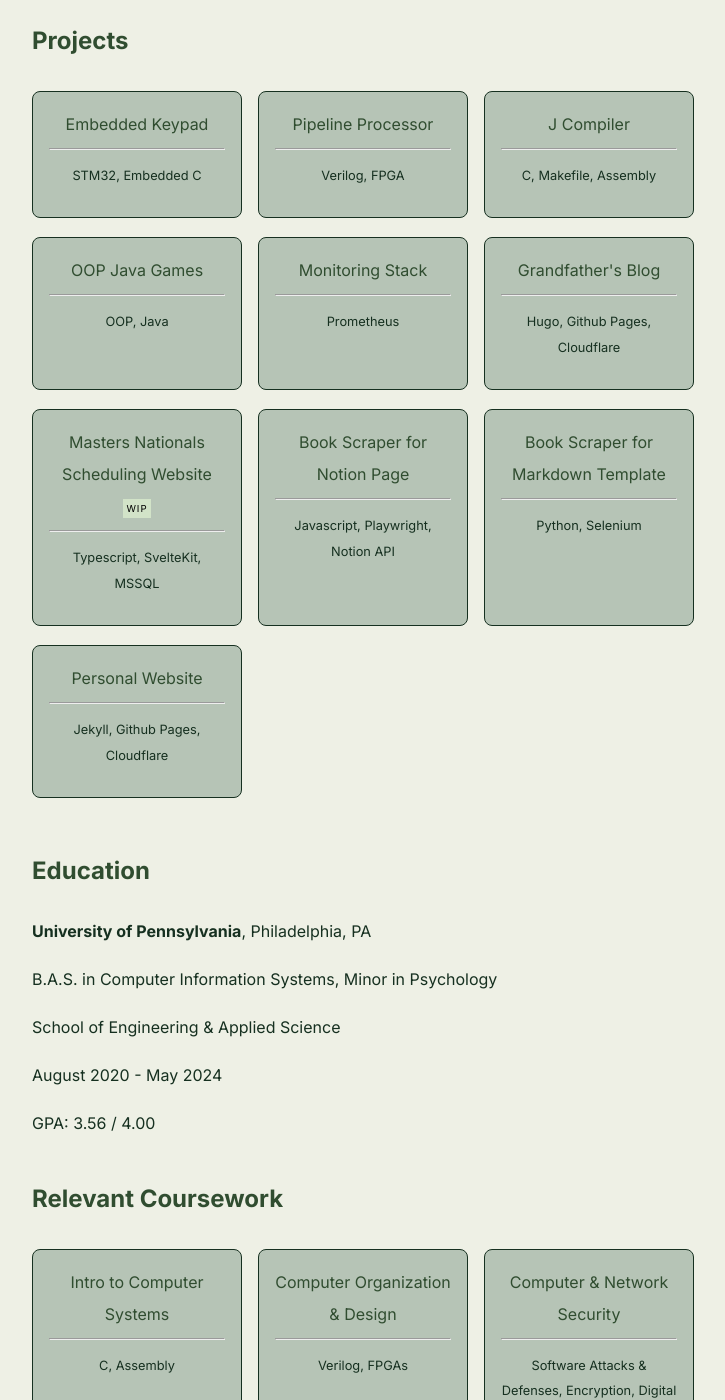
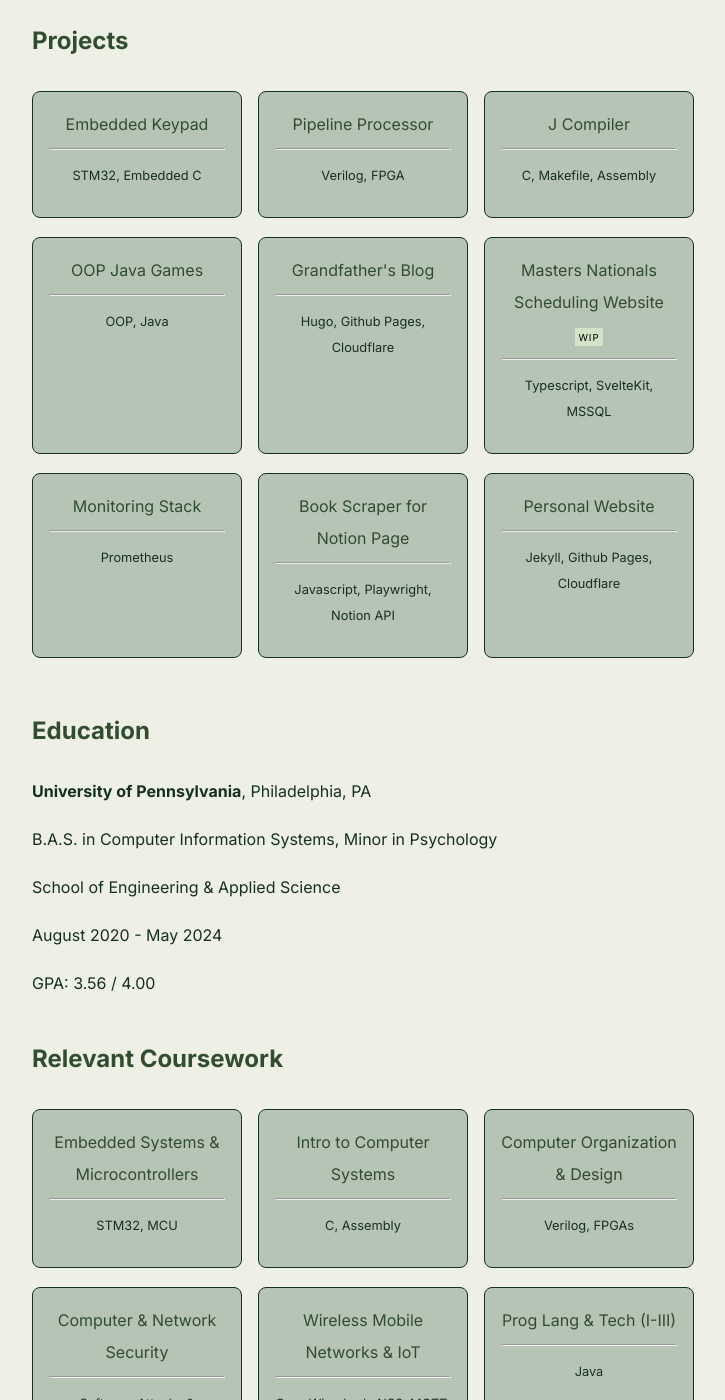
Before and after one commit to ivy-phngyn/portfolio, a Jekyll site: the page built from index.md, in a window 1280 px wide and 1400 px high, scrolled down 284 px. Shown: the whole window, without its empty margins (248-973 px from the left). Built offline with Jekyll 4.4.1, drawn with Linux system fonts in a browser that asks for light colours; some of the changed text lies outside the part shown.

Commit message:
added mcu stuff

```diff
--- a/_data/home.yml
+++ b/_data/home.yml
@@ -19,9 +19,6 @@ project_entries:
   - title: OOP Java Games
     url: proj10
     desc: OOP, Java
-  - title: Monitoring Stack
-    url: proj05
-    desc: Prometheus
   - title: Grandfather's Blog
     url: proj06
     desc: Hugo, Github Pages, Cloudflare
@@ -29,18 +26,21 @@ project_entries:
     url: proj01
     highlight: WIP
     desc: Typescript, SvelteKit, MSSQL
+  - title: Monitoring Stack
+    url: proj05
+    desc: Prometheus
   - title: Book Scraper for Notion Page
     url: proj00
     desc: Javascript, Playwright, Notion API
-  - title: Book Scraper for Markdown Template
-    url: proj03
-    desc: Python, Selenium
   - title: Personal Website
     url: proj04
     desc: Jekyll, Github Pages, Cloudflare
 
 
 courses:
+  - title: Embedded Systems & Microcontrollers
+    url: ese3500
+    desc: STM32, MCU
   - title: Intro to Computer Systems
     url: cis2400
     desc: C, Assembly
@@ -62,9 +62,6 @@ courses:
   - title: Database & Information Systems
     url: cis4500
     desc: SQL, NoSQL, ER Modeling, Query Optimization
-  - title: Quantitative Analysis
-    url: anth3454
-    desc: SPSS
   - title: Senior Capstone
     url: cis4980
     desc: Technical Writing, Wireless Networks, TCP
```
Also changed, not shown: coursework/ese3500.md (added, +5 -0 lines), projects/j-compiler.md (+2 -0 lines), drafts/book-scraper-md.md (renamed from projects/book-scraper-md.md), drafts/cis4980.md (renamed from coursework/cis4980.md).
